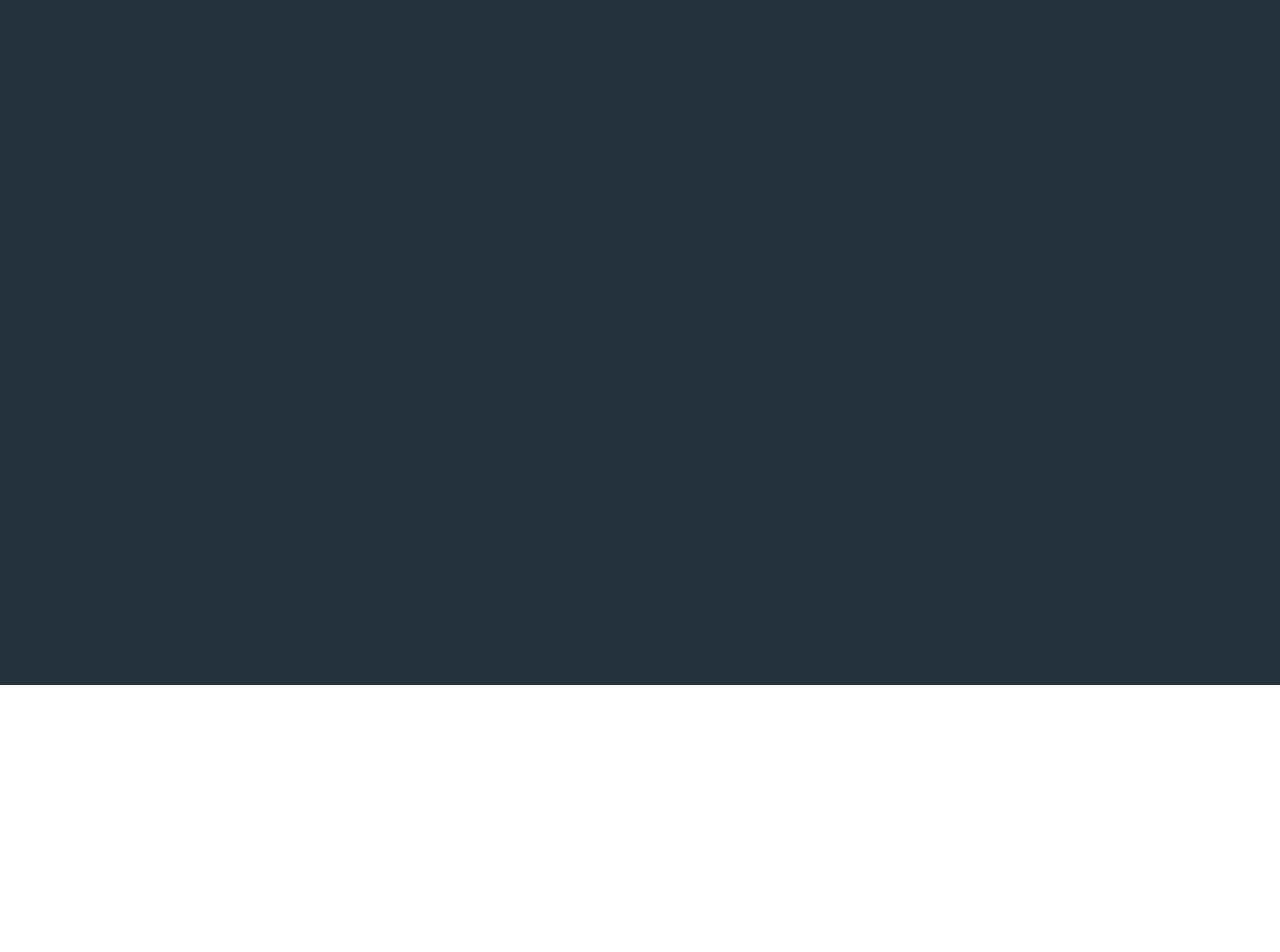
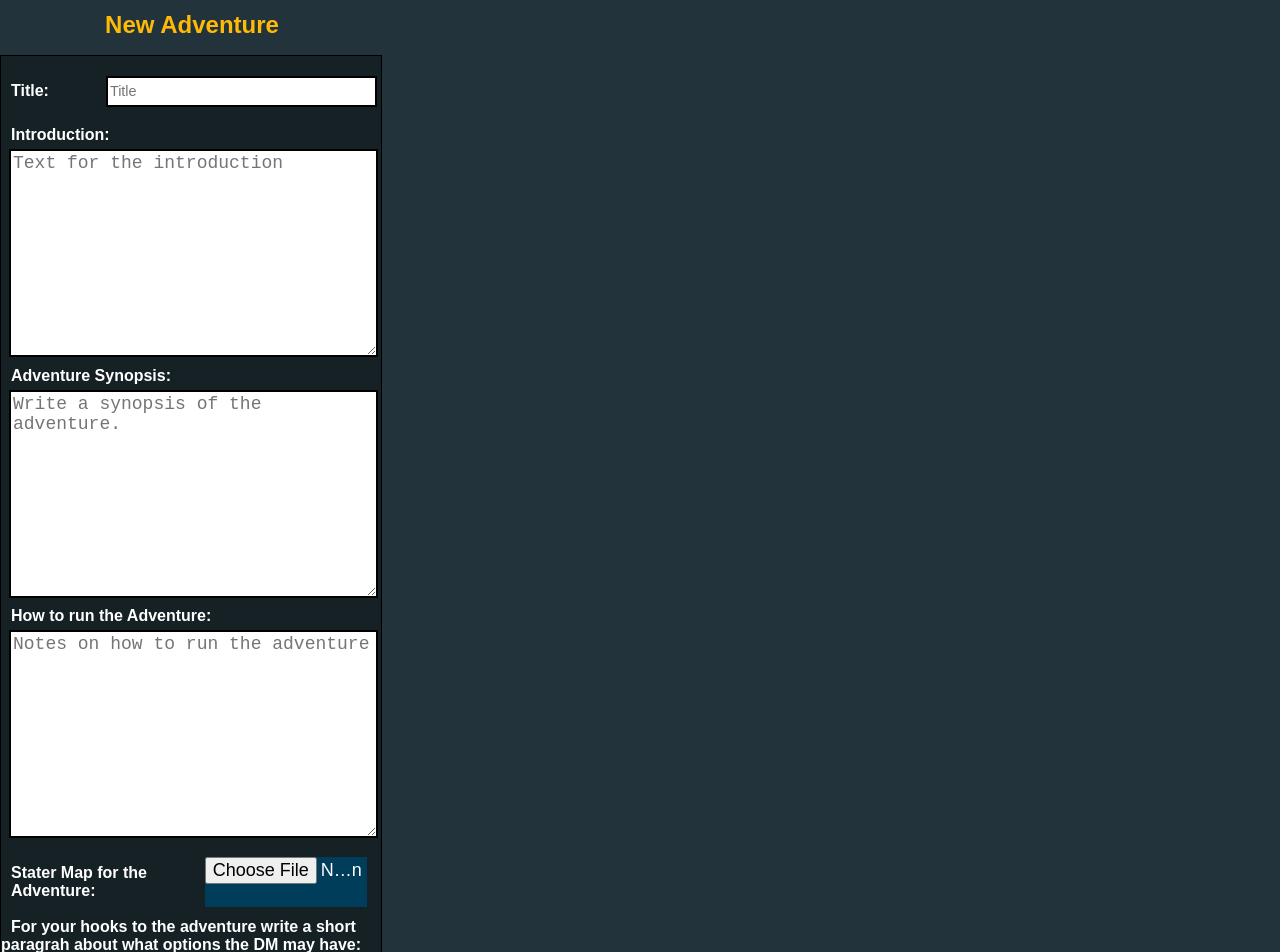
Before and after one commit to JasenABaker/Tome, a React (Create React App) app in the folder client/: page /new in a window 1280 px wide. Shown: the part 120-1072 px from the top of the page. Before the commit the page ends 805 px from the top, so only its background shows below. Built offline with nearby package versions, Linux system fonts and the light colour scheme; no server answers.

Commit message:
created styled new adventure component

```diff
--- a/client/src/App.js
+++ b/client/src/App.js
@@ -26,9 +26,10 @@ class App extends Component {
       )
     }
     return (
-      <div>
-        <Header />
+
+
         <PageContainer>
+          <Header />
           <Router>
             <div>
               <Switch>
@@ -40,7 +41,7 @@ class App extends Component {
         </div>
         </Router>
       </PageContainer>
-      </div>
+
           );
         }
       }
--- /dev/null
+++ b/client/src/components/NewAdventure.jsx
@@ -0,0 +1,90 @@
+import React from 'react'
+import {FormContainer, FormStyled, FormDiv, TitleDiv, InputStyle, TextAreaStyle, LabelStyle, FileUpload, ButtonDiv} from './styled components/Forms'
+import {AddButton} from './styled components/Buttons'
+
+const NewAdventure = (props) =>{
+    return(
+        <FormContainer>
+            <h1>New Adventure</h1>
+            <FormStyled>
+            <FormDiv>
+                <TitleDiv>
+                    <LabelStyle htmlFor="title">Title:</LabelStyle>
+                    <InputStyle type="text" name="title" placeholder="Title"/>
+                </TitleDiv>
+                <div>
+                    <div>
+                    <LabelStyle htmlFor="intro">Introduction: </LabelStyle>
+                    </div>
+                    <TextAreaStyle name="intro" id="" cols="30" rows="10" placeholder="Text for the introduction"></TextAreaStyle >
+                </div>
+                <div>
+                    <div>
+                    <LabelStyle htmlFor="synopsis">Adventure Synopsis: </LabelStyle>
+                    </div>
+                    <TextAreaStyle  name="synopsos" id="" cols="30" rows="10" placeholder="Write a synopsis of the adventure."></TextAreaStyle >
+                </div>
+                <div>
+                    <div>
+                    <LabelStyle htmlFor="running_the_adventure">How to run the Adventure: </LabelStyle>
+                    </div>
+                    <TextAreaStyle name="running_the_adventure" id="" cols="30" rows="10" placeholder="Notes on how to run the adventure"></TextAreaStyle >
+                </div>
+                <TitleDiv>
+                    <LabelStyle htmlFor="map">Stater Map for the Adventure: </LabelStyle>
+                    <FileUpload type="file" name="map" placeholder="upload"/>
+                </TitleDiv>
+                <div>
+                    <div>
+                    <LabelStyle htmlFor="hooks_intro">For your hooks to the adventure write a short paragrah about what options the DM may have: </LabelStyle>
+                    </div>
+                    <TextAreaStyle  name="hooks_intro" id="" cols="30" rows="10" placeholder="Short paragrah introduction your hooks"></TextAreaStyle >
+                </div>
+                <ButtonDiv>
+                    <AddButton>Add Adventure</AddButton>
+                </ButtonDiv>
+            </FormDiv>
+            </FormStyled>
+                <h2>Hooks</h2>
+            <FormStyled>
+                <FormDiv>
+                <TitleDiv>
+                    <LabelStyle htmlFor="title">Title of hook :</LabelStyle>
+                    <InputStyle type="text" name="title" placeholder="Title of Hook"/>
+                </TitleDiv>
+                <div>
+                    <div>
+                    <LabelStyle htmlFor="description">Description of the hook: </LabelStyle>
+                    </div>
+                    <TextAreaStyle  name="description" id="" cols="30" rows="10" placeholder="Text for the hook"></TextAreaStyle >
+                </div>
+                <ButtonDiv>
+                <AddButton>Add Hook</AddButton>
+                </ButtonDiv>
+                </FormDiv>
+            </FormStyled>
+            <h2>Additonal Infomation</h2>
+            <FormStyled>
+                <FormDiv>
+                <TitleDiv>
+                    <LabelStyle htmlFor="title">Title of Additional Infomation :</LabelStyle>
+                    <InputStyle type="text" name="title" placeholder="Title of Additional Infomation"/>
+                </TitleDiv>
+                <div>
+                    <div>
+                    <LabelStyle htmlFor="description">The Infomation: </LabelStyle>
+                    </div>
+                    <TextAreaStyle  name="description" id="" cols="30" rows="10" placeholder="Infomation"></TextAreaStyle >
+                </div>
+                <ButtonDiv>
+                <AddButton>Add Additonal Info</AddButton>
+                </ButtonDiv>
+            </FormDiv>
+            </FormStyled>
+        </FormContainer>
+    )
+
+
+}
+
+export default NewAdventure
--- a/client/src/components/NewPage.jsx
+++ b/client/src/components/NewPage.jsx
@@ -1,5 +1,7 @@
 import React, { Component } from 'react'
 import axios from 'axios'
+import {NewPageContainer} from './styled components/Containers'
+import NewAdventure from './NewAdventure'
 
 
 
@@ -7,9 +9,11 @@ class NewPage extends Component {
 
     render(){
         return(
-            <div>
-
-            </div>
+            <NewPageContainer>
+                <NewAdventure />
+                <div> ChapterForm</div>
+                <div> EncounterForm</div>
+            </NewPageContainer>
         )
 
     }
--- a/client/src/components/styled components/Buttons.jsx
+++ b/client/src/components/styled components/Buttons.jsx
@@ -33,6 +33,7 @@ export  const AddButton = styled.div`
     align-items: center;
     justify-content: center;
     background-color: #3F88C5;
+    text-align: center;
 
     :hover {
         background: linear-gradient(to bottom, #83a7c4 0%,#3f88c5 80%);
--- a/client/src/components/styled components/Containers.jsx
+++ b/client/src/components/styled components/Containers.jsx
@@ -4,7 +4,7 @@ import image from './images/dnd.jpg'
 
 
 export const PageContainer = styled.div`
-    height: 90vh;
+    min-height: 100vh;
     width: 100vw;
     display: flex;
     flex-direction: column;
@@ -189,3 +189,15 @@ export const MonsterCardContainer = styled.div`
     overflow: scroll;
 
 `
+
+export const NewPageContainer = styled.div`
+    min-height: 90vh;
+    width: 100vw;
+    display: flex;
+    flex-direction: column;
+    justify-content: space-between;
+    @media screen and (min-width: 500px){
+        flex-direction: row;
+    }
+
+`
--- /dev/null
+++ b/client/src/components/styled components/Forms.jsx
@@ -0,0 +1,88 @@
+import styled from 'styled-components'
+
+
+
+export const FormContainer = styled.div`
+    min-height: 100vh;
+    width: 100vw;
+    display: flex;
+    flex-direction: column;
+    justify-content: space-between;
+    align-items: center;
+    margin: 30px 0;
+
+    h1, h2 {
+        font-size: 1.5em;
+        color:#FFBA08;
+    }
+
+    @media screen and (min-width: 500px){
+        width: 30vw;
+    }
+
+`
+
+export const FormStyled = styled.form`
+    min-height: 30vh;
+    width: 100%;
+
+`
+export const FormDiv = styled.div`
+    height: 100%;
+    width: 99%;
+    display: flex;
+    flex-direction: column;
+    justify-content: space-between;
+    align-content: center;
+    background-color:#162126;
+    border: 1px solid black;
+
+`
+
+export const TitleDiv = styled.div`
+    margin: 10px 0;
+    height: 50px;
+    width: 99%;
+    display: flex;
+    justify-content: space-between;
+    align-items: center;
+`
+
+export const InputStyle = styled.input`
+    font-size: .9em;
+    height: 25px;
+    width: 70%;
+    border: 2px solid black;
+`
+
+export const TextAreaStyle = styled.textarea`
+    width: 95%;
+    font-size: 18px;
+    margin: 5px 0 5px 8px;
+    border: 2px solid black;
+
+`
+
+export const LabelStyle = styled.label`
+    font-size: 1.1 em;
+    font-weight: 900;
+    color: #FFFFFF;
+    margin-left: 10px;
+`
+
+export const FileUpload = styled.input`
+    margin-right: 10px;
+    height: 50px;
+    width: 50%;
+    background-color: #003D5B;
+    color: #FFFFFF;
+    font-size: 18px;
+`
+
+export const ButtonDiv = styled.div`
+    height: 60px;
+    width: 100%;
+    display: flex;
+    justify-content: center;
+    align-items: center;
+`
```
